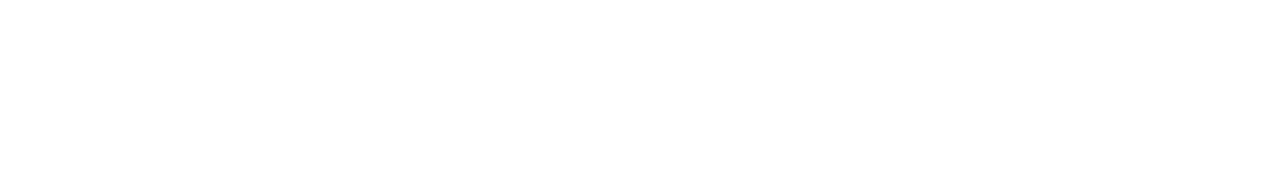
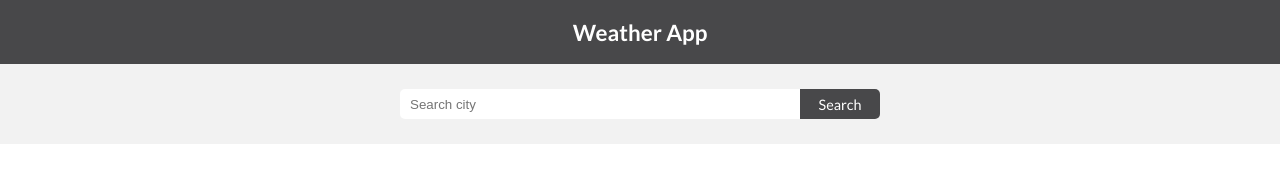
Before and after one commit to thedeepak12/weather-app, a website built with webpack: page src/template.html in a window 1280 px wide. Built offline with nearby package versions, Linux system fonts and the light colour scheme.

Commit message:
Add initial structure and styling

```diff
--- a/src/index.js
+++ b/src/index.js
@@ -0,0 +1 @@
+import './style.css';
--- a/src/style.css
+++ b/src/style.css
@@ -0,0 +1,55 @@
+@import url('https://fonts.googleapis.com/css2?family=Lato:ital,wght@0,100;0,300;0,400;0,700;0,900;1,100;1,300;1,400;1,700;1,900&display=swap');
+
+* {
+  margin: 0;
+  padding: 0;
+  box-sizing: border-box;
+}
+
+header {
+  display: flex;
+  justify-content: center;
+  align-items: center;
+  font-family: "Lato", sans-serif;
+  font-weight: 700;
+  font-style: normal;
+  font-size: 1.4rem;
+  color: #ffffff;
+  background-color: #48484a;
+  height: 4rem;
+  width: 100%;
+}
+
+.weather-form {
+  display: flex;
+  justify-content: center;
+  align-items: center;
+  gap: 0px;
+  height: 5rem;
+  width: 100%;
+  background-color: #f2f2f2;
+}
+
+input {
+  width: 400px;
+  height: 30px;
+  padding-left: 10px;
+  border: none;
+  border-top-left-radius: 5px;
+  border-bottom-left-radius: 5px;
+}
+
+button {
+  width: 80px;
+  height: 30px;
+  font-family: "Lato", sans-serif;
+  font-weight: 400;
+  font-style: normal;
+  font-size: 0.9rem;
+  background-color: #48484a;
+  color: #ffffff;
+  border: none;
+  border-top-right-radius: 5px;
+  border-bottom-right-radius: 5px;
+  cursor: pointer;
+}
--- a/src/template.html
+++ b/src/template.html
@@ -7,6 +7,11 @@
   <title>Weather App</title>
 </head>
 <body>
+  <header>Weather App</header>
 
+  <form class="weather-form">
+    <input type="text" placeholder="Search city">
+    <button class="search-btn">Search</button>
+  </form>
 </body>
 </html>
```
